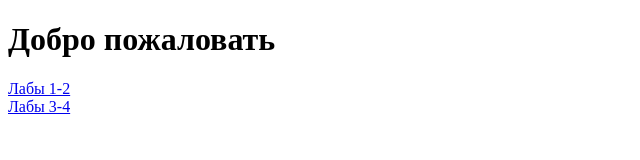
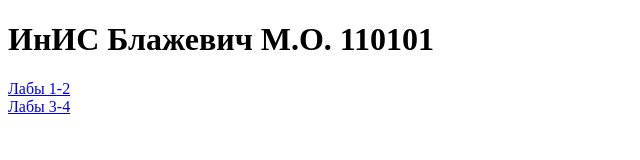
Before and after one commit to MaxThePunisher/inis, a plain HTML site: page index.html in a window 1280 px wide. Shown: the whole page, without its empty margins (0-640 px from the left). Drawn offline with Linux system fonts and the light colour scheme.

Commit message:
Update index.html

```diff
--- a/index.html
+++ b/index.html
@@ -3,10 +3,10 @@
 <head>
     <meta charset="UTF-8">
     <meta name="viewport" content="width=device-width, initial-scale=1.0">
-    <title>Главная страница</title>
+    <title>ИнИС Блажевич М.О. 110101</title>
 </head>
 <body>
-    <h1>Добро пожаловать</h1>
+    <h1>ИнИС Блажевич М.О. 110101</h1>
     <a href="lab1.html">Лабы 1-2</a><br>
     <a href="lab3.html">Лабы 3-4</a>
 </body>
```
